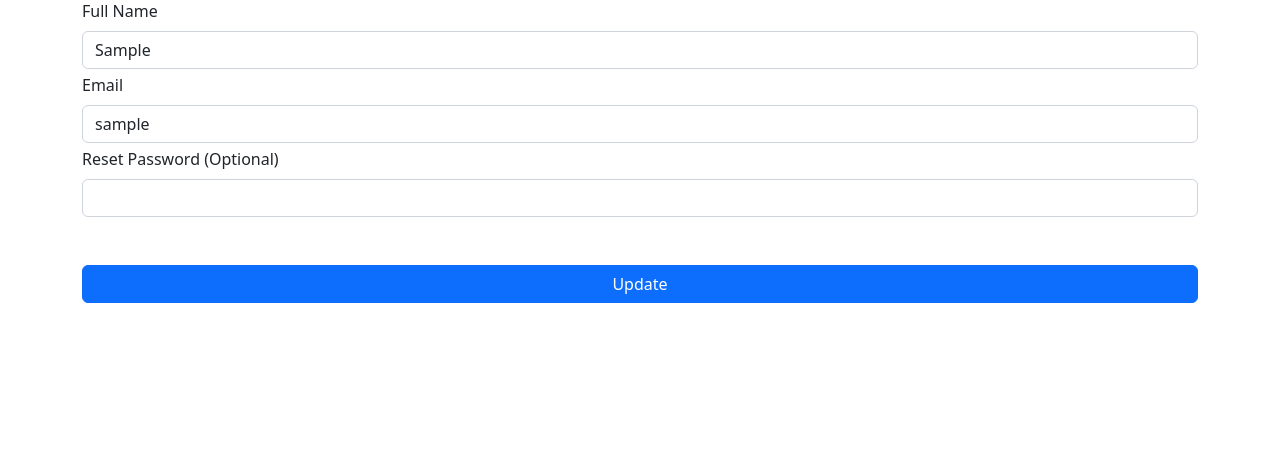
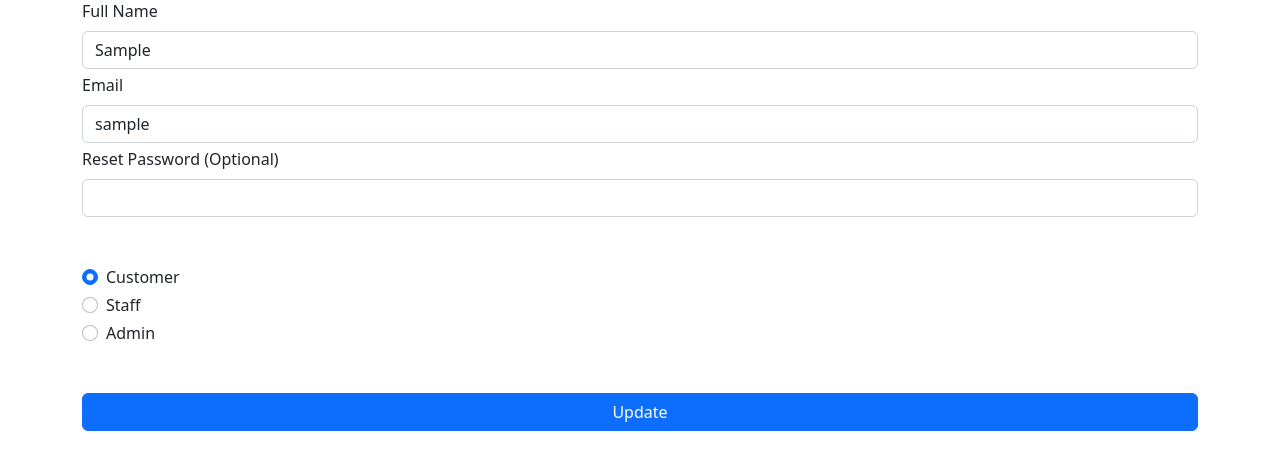
Before and after one commit to chwizdo/beyond_aquarium, a Django app: page /auth/admin/user/1 in a window 1280 px wide. Shown: the part 81-551 px from the top of the page. Run offline with Django 3.2, Linux system fonts and the light colour scheme; the visitor is signed in with stand-in values (Sample User, id 1); data comes from the database, SQL or seed files in the repository; data that the repository does not hold is empty.

Commit message:
feat(auths): View and update user's role for admin

```diff
--- a/auths/templates/a_user_detail_view.html
+++ b/auths/templates/a_user_detail_view.html
@@ -14,6 +14,7 @@
     <div class="container">
         <form method="post">
             {% csrf_token %}
+            <input type="hidden" name="_method" value="PUT">
             <div class="mb-1">
                 <label for="name" class="form-label">
                     Full Name
@@ -32,6 +33,24 @@
                 </label>
                 <input type="password" class="form-control" name="password" id="password">
             </div>
+            <div class="form-check mb-1">
+                <input class="form-check-input" type="radio" name="role" id="role-customer" {% if role is None %} checked {% endif %} value="customer">
+                <label class="form-check-label" for="role-customer">
+                    Customer
+                </label>
+            </div>
+            <div class="form-check mb-1">
+                <input class="form-check-input" type="radio" name="role" id="role-staff" {% if role == 'staff' %} checked {% endif %} value="staff">
+                <label class="form-check-label" for="role-staff">
+                    Staff
+                </label>
+            </div>
+            <div class="form-check mb-5">
+                <input class="form-check-input" type="radio" name="role" id="role-admin" {% if role == 'admin' %} checked {% endif %} value="admin">
+                <label class="form-check-label" for="role-admin">
+                    Admin
+                </label>
+            </div>
             <button type="submit" class="btn btn-primary w-100 mb-3">
                 Update
             </button>
--- a/auths/views.py
+++ b/auths/views.py
@@ -98,7 +98,13 @@ class AdminUserDetailView(View):
     except User.DoesNotExist:
         return redirect('a_user')
 
-    return render(request, 'a_user_detail_view.html', {'selected_user': user})
+    try:
+      role = Role.objects.get(user_id=user.id)
+      role_name = role.role
+    except:
+      role_name = None
+
+    return render(request, 'a_user_detail_view.html', {'selected_user': user, 'role': role_name})
 
   def post(self, request, user_id):
     unauthenticated_res = Util.redirect_if_unauthenticated(request)
@@ -118,19 +124,44 @@ class AdminUserDetailView(View):
     except User.DoesNotExist:
         return redirect('a_user')
 
-    name = request.POST.get('name')
-    email = request.POST.get('email')
-    password = request.POST.get('password')
+    try:
+      role = Role.objects.get(user_id=user.id)
+    except:
+      role = None
 
-    user.first_name = name
-    user.username = email
-    user.save()
+    method = request.POST.get('_method')
 
-    if password != '':
-      user.set_password(password)
+    if method == 'PUT':
+      name = request.POST.get('name')
+      email = request.POST.get('email')
+      password = request.POST.get('password')
+      input_role = request.POST.get('role')
+
+      if input_role == 'customer':
+        input_role = None
+
+      user.first_name = name
+      user.username = email
       user.save()
 
-    return render(request, 'a_user_detail_view.html', {'selected_user': user})
+      if password != '':
+        user.set_password(password)
+        user.save()
+
+      if role is None and input_role is not None:
+        Role.objects.create(user_id=user.id, role=input_role)
+        role_name = input_role
+      elif role is not None and input_role is not None:
+        role.role = input_role
+        role.save()
+        role_name = input_role
+      elif role is not None and input_role is None:
+        role.delete()
+        role_name = None
+      else:
+        role_name = None
+
+    return render(request, 'a_user_detail_view.html', {'selected_user': user, 'role': role_name})
 
 
 class CustomerProfileDetailView(View):
```
Also changed, not shown: 3 other files.
